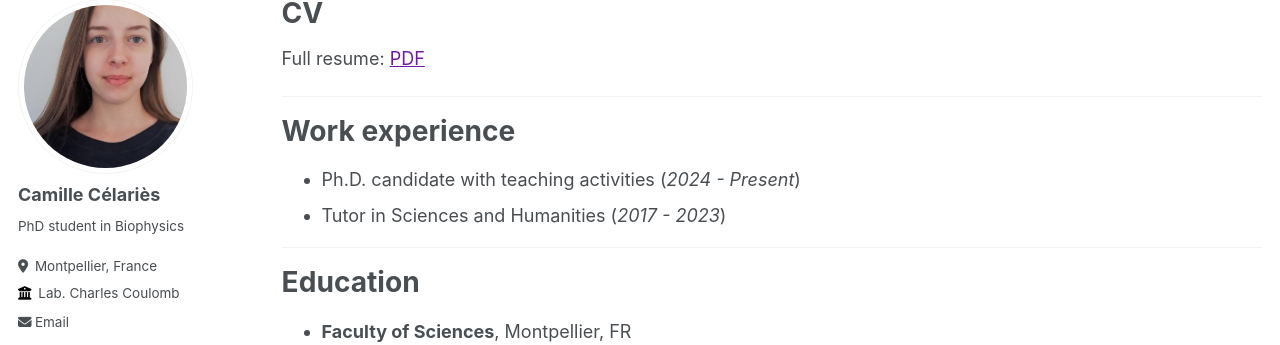
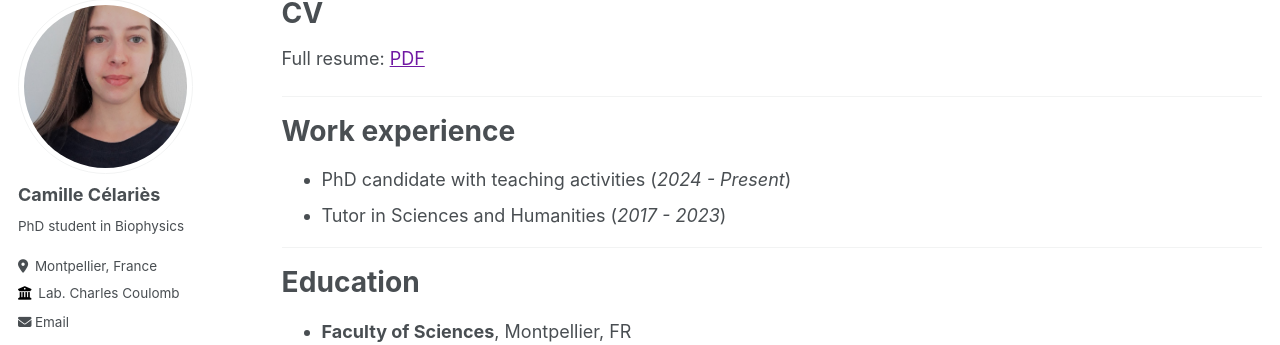
Before and after one commit to camillecelaries/camillecelaries.github.io, a Jekyll site: the page built from _pages/cv.md, in a window 1280 px wide and 1261 px high. Shown: the part 87-432 px from the top of the window. Built offline with Jekyll 4.4.1, drawn with Linux system fonts in a browser that asks for light colours.

Commit message:
Update cv.md

```diff
--- a/_pages/cv.md
+++ b/_pages/cv.md
@@ -16,7 +16,7 @@ Full resume: [PDF]({{ site.url }}/files/CV Camille Celaries.pdf)
 Work experience
 ======
 
-* Ph.D. candidate with teaching activities (<i>2024 - Present</i>)
+* PhD candidate with teaching activities (<i>2024 - Present</i>)
 * Tutor in Sciences and Humanities (<i>2017 - 2023</i>)
 
 ***
```
